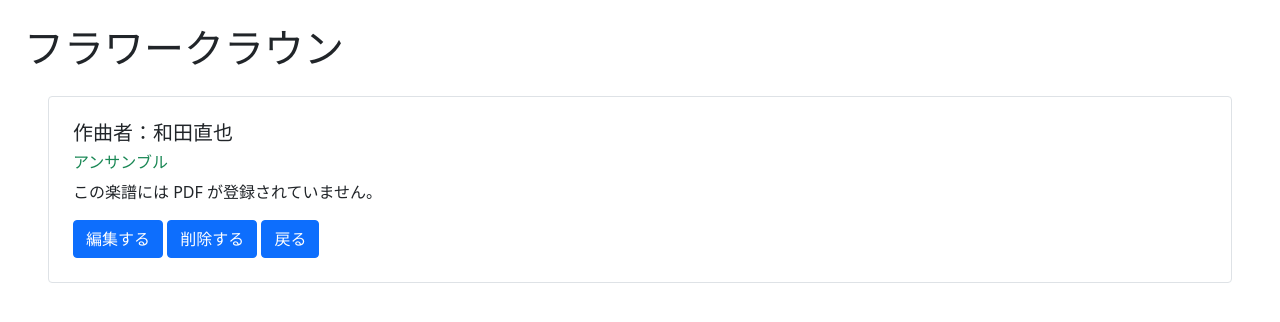
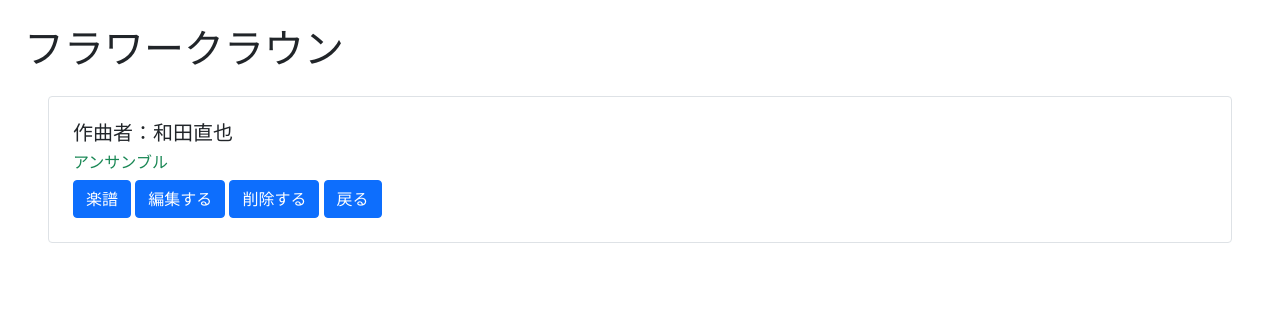
Before and after one commit to k22rs131/score_project, a Django app: page /score/8/detail/ in a window 1280 px wide. Shown: the part 56-378 px from the top of the page. Run offline with Django 3.2, Linux system fonts and the light colour scheme; data comes from the database, SQL or seed files in the repository.

Commit message:
楽譜閲覧ページ

```diff
--- a/score/templates/score/score_detail.html
+++ b/score/templates/score/score_detail.html
@@ -12,12 +12,7 @@
     {% endif %}
     <h6 class="text-success">{{ object.category }}</h5>
 
-    {% if object.image_file %}
-      <img src="{{ object.image_file.url }}" width="400">
-    {% else %}
-      <p>この楽譜には PDF が登録されていません。</p>
-    {% endif %}
-
+    <a href="{% url 'score-pdf' object.pk %}" class="btn btn-primary">楽譜</a>
     <a href="{% url 'update-score' object.pk %}" class="btn btn-primary">編集する</a>
     <a href="{% url 'delete-score' object.pk %}" class="btn btn-primary">削除する</a>
     <a href="{% url 'list-score' %}" class="btn btn-primary">戻る</a>
--- a/score/templates/score/score_pdf.html
+++ b/score/templates/score/score_pdf.html
@@ -5,7 +5,7 @@
 {% block content %}
   {% if object.pdf_file %}
     <h3>{{ object.title }} のPDFプレビュー</h3>
-    <iframe src="{{ object.pdf_file.url }}" width="100%" height="800"></iframe>
+    <img src="{{ object.image_file.url }}" width="400">
   {% else %}
     <p>この楽譜には PDF が登録されていません。</p>
   {% endif %}
```
